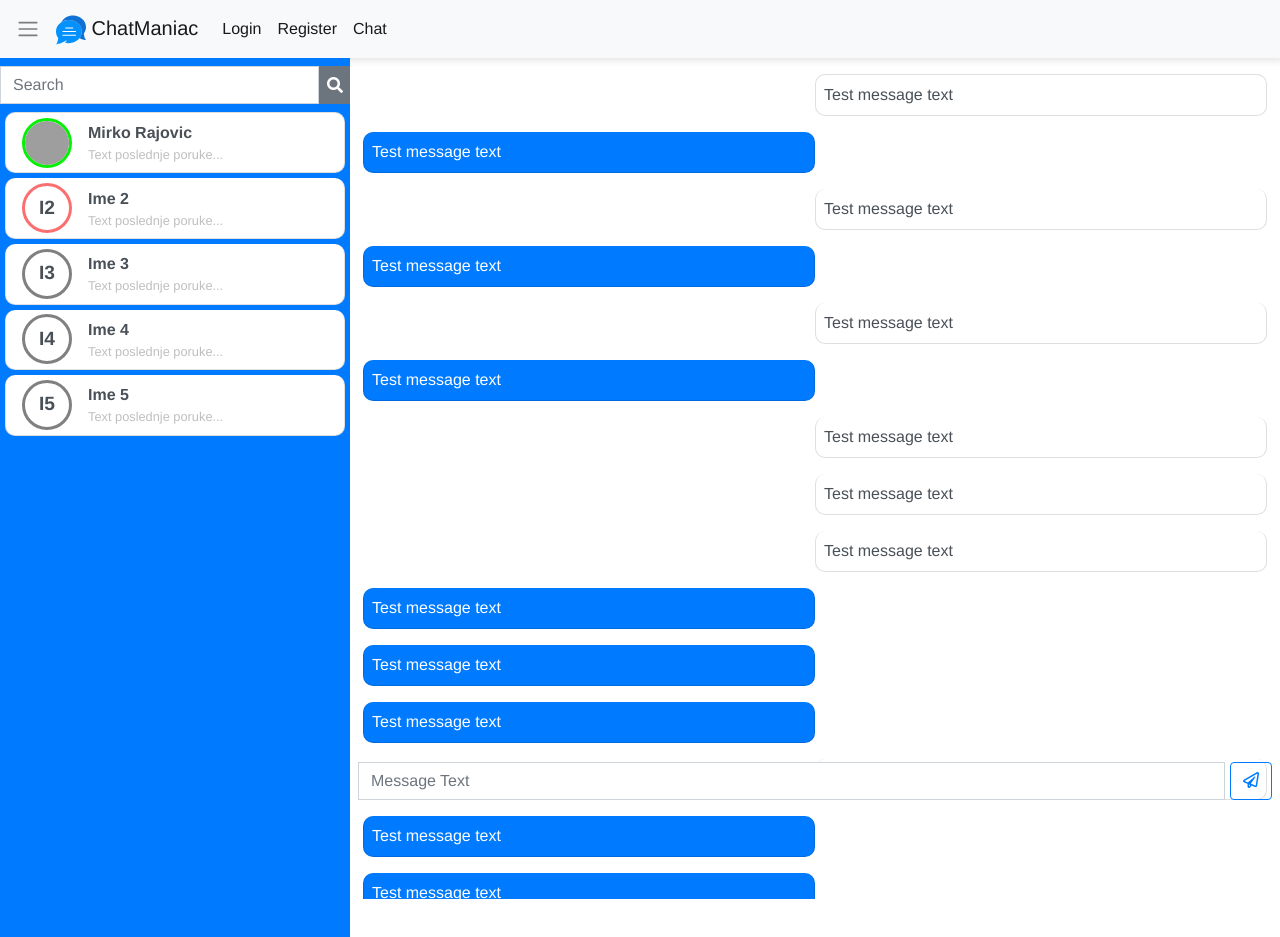
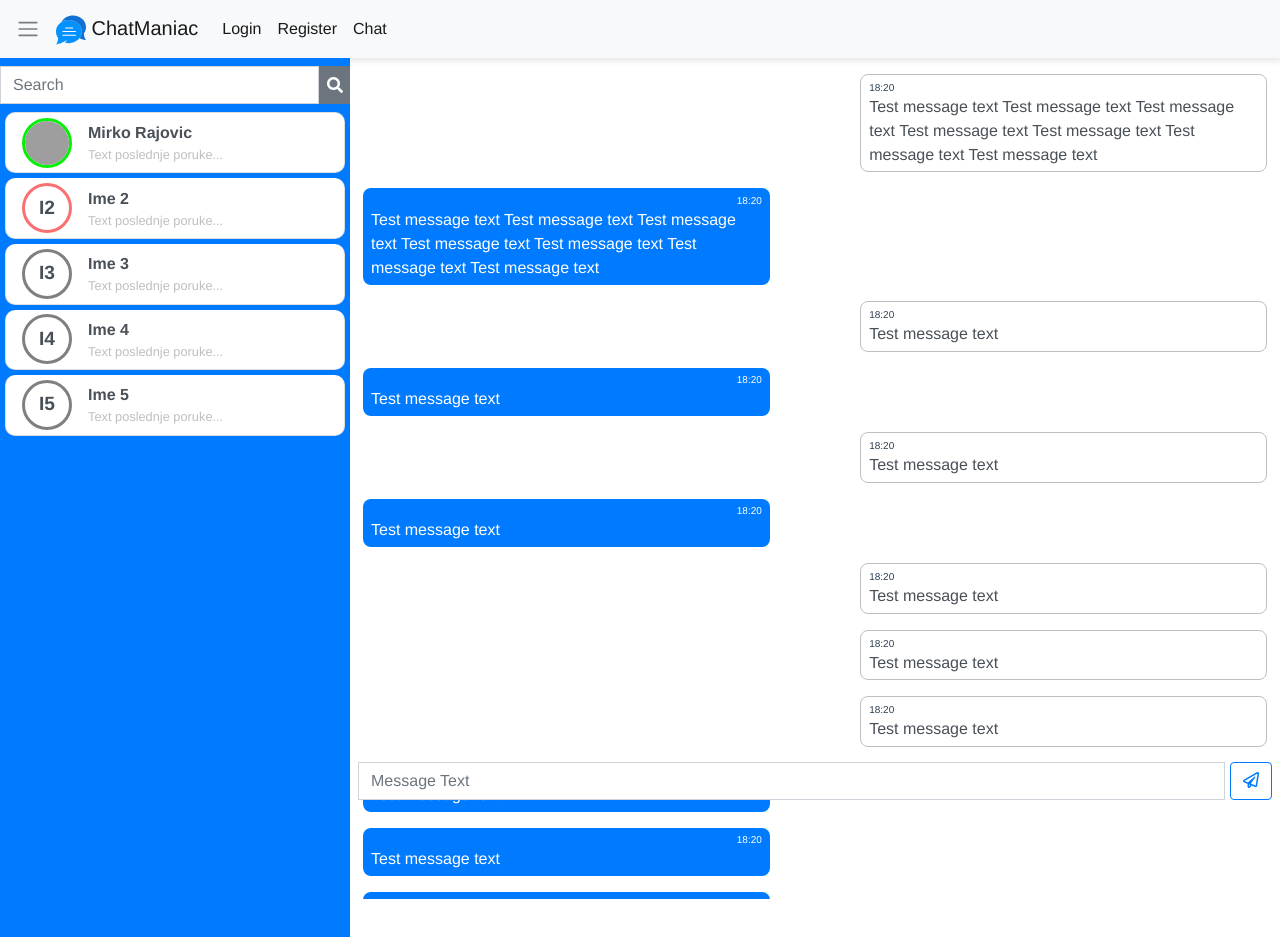
Before and after one commit to RajovicMirko/chatroom, a Vue app: page /chat in a window 1280 px wide. Built offline with nearby package versions, Linux system fonts and the light colour scheme; grey boxes are pictures that could not be loaded.

Commit message:
Chat page small fix

```diff
--- a/src/components/MessageBox.vue
+++ b/src/components/MessageBox.vue
@@ -16,8 +16,16 @@ export default {
   data() {
     return {
       messages: [
-        { text: "Test message text", type: "send" },
-        { text: "Test message text", type: "recived" },
+        {
+          text:
+            "Test message text Test message text Test message text Test message text Test message text Test message text Test message text",
+          type: "send"
+        },
+        {
+          text:
+            "Test message text Test message text Test message text Test message text Test message text Test message text Test message text",
+          type: "recived"
+        },
         { text: "Test message text", type: "send" },
         { text: "Test message text", type: "recived" },
         { text: "Test message text", type: "send" },
--- a/src/components/SingleMessage.vue
+++ b/src/components/SingleMessage.vue
@@ -1,9 +1,8 @@
 <template>
-  <li
-    id="msg"
-    class="list-group-item list-group-item-action d-flex align-items-center"
-    :class="msg.type"
-  >{{msg.text}}</li>
+  <div id="msg" :class="msg.type">
+    <small class="time-stamp">18:20</small>
+    <li class="txt list-group-item list-group-item-action d-flex align-items-center">{{msg.text}}</li>
+  </div>
 </template>
 
 <script>
@@ -18,24 +17,59 @@ export default {
 </script>
 
 <style>
+#msg > * {
+  margin: 0;
+  padding: 0;
+}
+
 #msg {
-  width: 50%;
-  padding: 0.5rem;
+  width: 45%;
   margin-bottom: 1rem;
+  padding: 0.3rem 0.5rem;
+  border-radius: 0.5rem;
+}
+
+@media only screen and (max-width: 1024px) {
+  #msg {
+    width: 50%;
+  }
 }
 
 @media only screen and (max-width: 759px) {
   #msg {
-    width: 70%;
+    width: 80%;
   }
 }
 
-.send {
+#msg.send {
   align-self: flex-end;
+  border: 1px solid rgba(128, 128, 128, 0.5);
 }
 
-.recived {
+#msg.recived {
+  background-color: #007bff;
   color: rgb(255, 255, 255);
-  background-color: #007bff;
+}
+
+#msg .time-stamp {
+  margin: 0;
+  padding: 0;
+  font-size: 10px;
+}
+
+#msg.send .time-stamp {
+  float: left;
+}
+#msg.recived .time-stamp {
+  float: right;
+}
+
+#msg.recived .txt {
+  color: rgb(255, 255, 255);
+}
+
+#msg .txt {
+  border: 0;
+  background: transparent;
 }
 </style>
```
